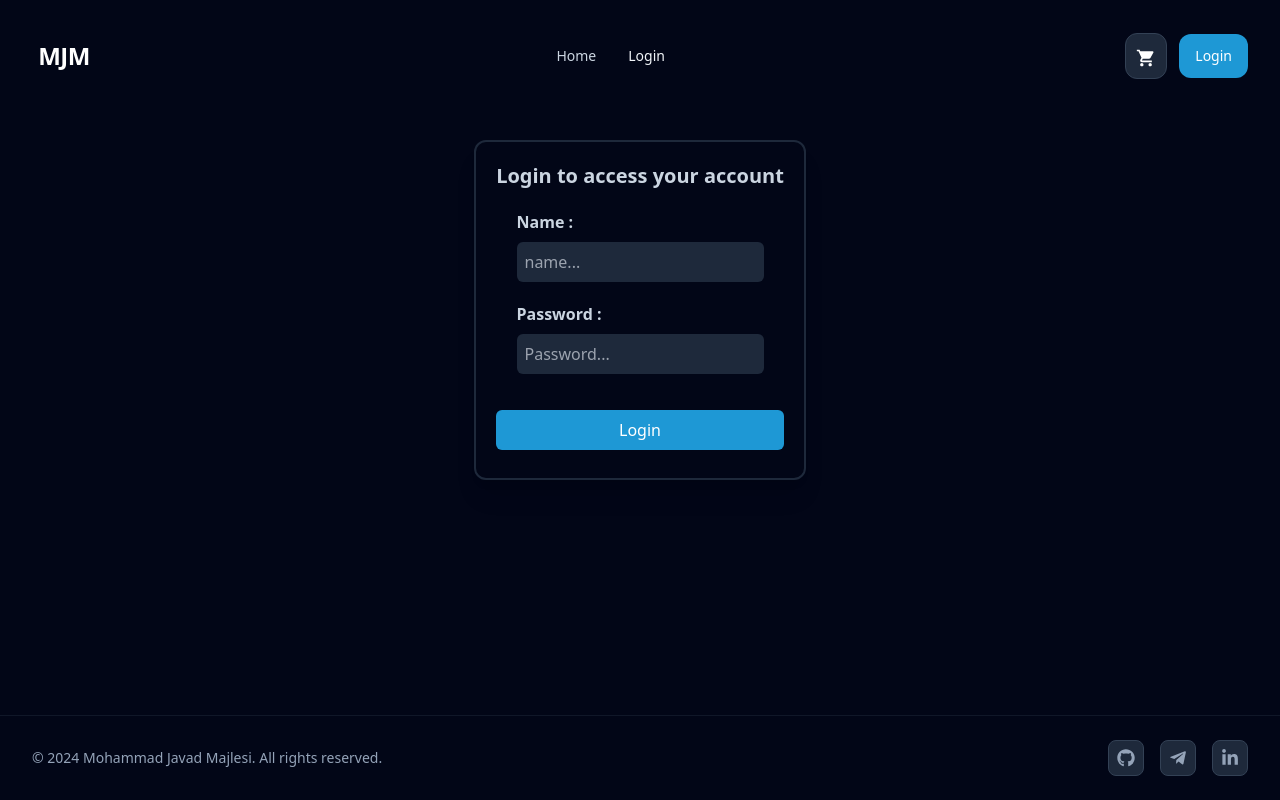
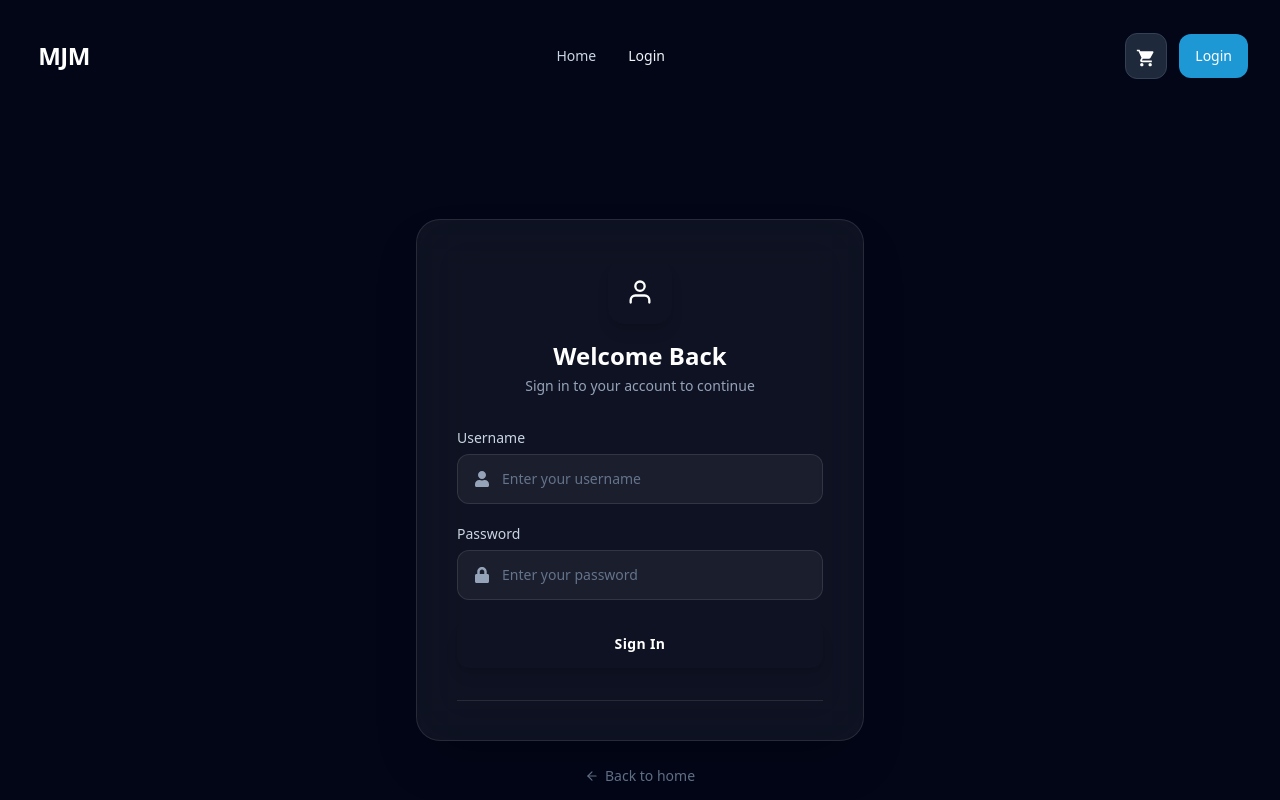
Before and after one commit to mjmajlesi/storeWebsite, a React (Create React App) app: page /storeWebsite/login in a window 1280 px wide. Shown: the top 800 px of the page. Built offline with nearby package versions, Linux system fonts and the light colour scheme.

Commit message:
Redesign Login page and Shopping page

```diff
--- a/src/components/Carts.tsx
+++ b/src/components/Carts.tsx
@@ -1,17 +1,16 @@
 import React, { useEffect, useState } from "react";
+import { motion } from "framer-motion";
 import Button from "./buttons";
 import { ICardItems, useAppContext } from "./AppContext";
 import { IProduct } from "../pages/store";
 import { getProduct } from "../services/api";
 import { Link } from "react-router-dom";
-import { FaPlus } from "react-icons/fa6";
-import { FaMinus } from "react-icons/fa6";
-import { IoIosRemoveCircleOutline } from "react-icons/io";
+import { FaPlus, FaMinus, FaTrash } from "react-icons/fa";
 
 export default function Carts({ id, qty }: ICardItems) {
   const { decrementCardItem, incrementCardItem, removeCardItem } = useAppContext();
-
   const [product, setProduct] = useState<IProduct>();
+  const [isRemoving, setIsRemoving] = useState(false);
 
   useEffect(() => {
     getProduct(id).then((res) => {
@@ -19,55 +18,98 @@ export default function Carts({ id, qty }: ICardItems) {
     });
   }, [id]);
 
+  const handleRemove = () => {
+    setIsRemoving(true);
+    setTimeout(() => {
+      removeCardItem(id);
+    }, 200);
+  };
+
+  const itemPrice = product?.price ?? 0;
+  const lineTotal = itemPrice * qty;
+
   return (
-    <div className="bg-slate-900 rounded-xl p-4 shadow-lg border border-slate-800 flex flex-col sm:flex-row gap-4 items-center sm:items-start">
-      <Link to={`/product/${id}`} className="flex-shrink-0 w-full sm:w-24 h-24 sm:w-28 sm:h-28">
+    <motion.div
+      initial={{ opacity: 0, y: 20 }}
+      animate={{ opacity: 1, y: 0 }}
+      exit={{ opacity: 0, x: -50, scale: 0.95 }}
+      transition={{ duration: 0.3, ease: "easeInOut" }}
+      className="bg-slate-900/60 backdrop-blur-sm border border-slate-800/50 rounded-2xl p-4 transition-all duration-300 hover:border-slate-700/50 hover:bg-slate-800/60"
+    >
+      <div className="flex flex-col sm:flex-row gap-4 items-center">
+        {/* Product Image */}
+        <Link
+          to={`/product/${id}`}
+          className="flex-shrink-0 w-full sm:w-20 h-20 sm:h-24 bg-slate-800/50 rounded-xl overflow-hidden"
+        >
           <img
-          className="w-full h-full object-contain rounded-lg"
+            className="w-full h-full object-contain p-2 transition-transform duration-300 hover:scale-105"
             src={product?.image}
             alt={product?.title ?? "Product image"}
           />
         </Link>
 
-      <div className="flex-1 min-w-0">
+        {/* Product Info */}
+        <div className="flex-1 min-w-0  flex flex-col sm:flex-row sm:items-center sm:justify-between gap-3 w-full">
           <Link to={`/product/${id}`} className="block">
-          <h3 className="font-semibold text-white text-base sm:text-lg truncate">
+            <h3 className="font-semibold text-white text-wrap text-sm sm:text-base truncate pr-2 group-hover:text-brand-400 transition-colors">
               {product?.title}
             </h3>
           </Link>
-        <div className="flex items-center gap-3 mt-3">
+
+          {/* Price & Quantity Controls */}
+          <div className="flex flex-col sm:flex-row sm:items-center gap-3 w-full sm:w-auto">
+            {/* Price */}
+            <div className="text-right sm:text-left w-full sm:w-auto">
+              <p className="text-xs text-slate-500 uppercase tracking-wider mb-1">Unit Price</p>
+              <p className="font-bold text-white">{itemPrice.toFixed(2)}$</p>
+            </div>
+
+            {/* Quantity Controls */}
+            <div className="flex items-center gap-2 bg-slate-800/50 rounded-xl px-3 py-2 border border-slate-700/50">
               <Button
-            className="p-2"
+                className="p-1.5 text-slate-400 hover:text-white hover:bg-slate-700/50 rounded-lg transition-all"
                 onClick={() => incrementCardItem(id)}
                 variant="normal"
                 aria-label="Increase quantity"
               >
-            <FaPlus size={18} />
+                <FaPlus size={16} />
               </Button>
 
-          <span className="w-10 text-center font-mono text-lg text-white">
+              <span className="w-10 text-center font-mono text-base text-white font-medium">
                 {qty}
               </span>
 
               <Button
-            className="p-2"
-            onClick={() => decrementCardItem(id)}
+                className="p-1.5 text-slate-400 hover:text-white hover:bg-slate-700/50 rounded-lg transition-all"
+                onClick={() => qty > 1 && decrementCardItem(id)}
                 variant="normal"
                 aria-label="Decrease quantity"
+                disabled={qty <= 1}
               >
-            <FaMinus size={18} />
+                <FaMinus size={16} />
               </Button>
+            </div>
 
+            {/* Line Total */}
+            <div className="text-right sm:text-left w-full sm:w-auto min-w-[80px]">
+              <p className="text-xs text-slate-500 uppercase tracking-wider mb-1">Total</p>
+              <p className="font-bold text-brand-400 text-lg">{lineTotal.toFixed(2)}$</p>
+            </div>
+
+            {/* Remove Button */}
             <Button
-            className="p-2 ml-auto"
-            variant="danger"
-            onClick={() => removeCardItem(id)}
+              className="p-2 text-slate-500 hover:text-red-400 hover:bg-red-500/10 rounded-lg transition-all ml-auto"
+              onClick={handleRemove}
+              variant="normal"
               aria-label="Remove item"
+              disabled={isRemoving}
             >
-            <IoIosRemoveCircleOutline size={24} />
+              <FaTrash size={18} />
             </Button>
           </div>
         </div>
       </div>
+    </motion.div>
   );
 }
--- a/src/pages/Login.tsx
+++ b/src/pages/Login.tsx
@@ -1,60 +1,151 @@
 import React, { ChangeEvent, useState } from "react";
-import Container from "../components/container";
-import Button from "../components/buttons";
+import { motion } from "framer-motion";
+import { Link } from "react-router-dom";
 import { useAppContext } from "../components/AppContext";
+import { FaUser, FaLock } from "react-icons/fa";
 
 function Login() {
   const { handleLogin } = useAppContext();
-  const [user, setUser] = useState({
-    username: "",
-    password: "",
-  });
+  const [user, setUser] = useState({ username: "", password: "" });
+  const [focusedField, setFocusedField] = useState<string | null>(null);
 
   const handleInputChange = (e: ChangeEvent<HTMLInputElement>) => {
     const { name, value } = e.target;
-    setUser({
-      ...user,
-      [name]: value,
-    });
+    setUser({ ...user, [name]: value });
+  };
+
+  const fadeInUp = {
+    initial: { y: 24, opacity: 0 },
+    animate: { y: 0, opacity: 1 },
   };
 
   return (
-    <Container>
-      <div className="w-fit p-5 mx-auto flex flex-col items-center justify-center gap-5 border-2 border-slate-800 shadow-xl rounded-xl my-9">
-        <h2 className="text-center font-semibold text-xl text-slate-300">Login to access your account</h2>
-        <div className="flex flex-col items-start justify-center gap-2">
-          <label className="font-semibold text-slate-300" htmlFor="name"> Name : </label>
+    <div className="min-h-screen bg-slate-950 flex items-center justify-center px-4 py-12 relative overflow-hidden">
+      {/* Background glow orbs */}
+      <div className="absolute top-1/4 -left-32 w-96 h-96 bg-brand-400/10 rounded-full blur-3xl pointer-events-none" />
+      <div className="absolute bottom-1/4 -right-32 w-96 h-96 bg-brand-500/8 rounded-full blur-3xl pointer-events-none" />
+
+      <motion.div
+        initial="initial"
+        animate="animate"
+        variants={{
+          animate: { transition: { staggerChildren: 0.1 } },
+        }}
+        className="w-full max-w-md relative z-10"
+      >
+        {/* Card */}
+        <motion.div
+          variants={fadeInUp}
+          transition={{ duration: 0.5 }}
+          className="bg-white/5 backdrop-blur-xl border border-white/10 rounded-3xl p-8 sm:p-10 shadow-2xl"
+        >
+          {/* Header */}
+          <motion.div variants={fadeInUp} transition={{ duration: 0.5 }} className="text-center mb-8">
+            <div className="w-16 h-16 mx-auto mb-4 rounded-2xl bg-gradient-to-br from-brand-400 to-brand-600 flex items-center justify-center shadow-lg shadow-brand-500/30">
+              <svg width="28" height="28" viewBox="0 0 24 24" fill="none" stroke="white" strokeWidth="2" strokeLinecap="round" strokeLinejoin="round">
+                <path d="M20 21v-2a4 4 0 0 0-4-4H8a4 4 0 0 0-4 4v2" />
+                <circle cx="12" cy="7" r="4" />
+              </svg>
+            </div>
+            <h1 className="text-2xl font-display font-bold text-white mb-1">Welcome Back</h1>
+            <p className="text-sm text-slate-400">Sign in to your account to continue</p>
+          </motion.div>
+
+          {/* Form */}
+          <form
+            onSubmit={(e) => {
+              e.preventDefault();
+              handleLogin(user.username, user.password);
+            }}
+            className="space-y-5"
+          >
+            {/* Username */}
+            <motion.div variants={fadeInUp} transition={{ duration: 0.5 }}>
+              <label className="block text-sm font-medium text-slate-300 mb-1.5" htmlFor="username">
+                Username
+              </label>
+              <div className={`relative flex items-center rounded-xl border transition-all duration-200 ${
+                focusedField === "username"
+                  ? "border-brand-400 bg-white/5 shadow-lg shadow-brand-500/10"
+                  : "border-white/10 bg-white/5 hover:border-white/20"
+              }`}>
+                <span className="pl-4 text-slate-400">
+                  <FaUser size={16} />
+                </span>
                 <input
-            onChange={handleInputChange}
-            id="name"
+                  id="username"
                   type="text"
-            className="bg-slate-800 p-2 rounded-md"
-            placeholder="name..."
                   name="username"
                   value={user.username}
+                  onChange={handleInputChange}
+                  onFocus={() => setFocusedField("username")}
+                  onBlur={() => setFocusedField(null)}
+                  placeholder="Enter your username"
+                  className="w-full bg-transparent px-3 py-3.5 text-white placeholder-slate-500 text-sm focus:outline-none"
                 />
               </div>
-        <div className="flex flex-col items-start justify-center gap-2">
-          <label className="font-semibold text-slate-300" htmlFor="Password"> Password : </label>
+            </motion.div>
+
+            {/* Password */}
+            <motion.div variants={fadeInUp} transition={{ duration: 0.5 }}>
+              <div className="flex items-center justify-between mb-1.5">
+                <label className="text-sm font-medium text-slate-300" htmlFor="password">
+                  Password
+                </label>
+              </div>
+              <div className={`relative flex items-center rounded-xl border transition-all duration-200 ${
+                focusedField === "password"
+                  ? "border-brand-400 bg-white/5 shadow-lg shadow-brand-500/10"
+                  : "border-white/10 bg-white/5 hover:border-white/20"
+              }`}>
+                <span className="pl-4 text-slate-400">
+                  <FaLock size={16} />
+                </span>
                 <input
-            onChange={handleInputChange}
-            id="Password"
+                  id="password"
                   type="password"
-            className="bg-slate-800 p-2 rounded-md"
-            placeholder="Password..."
                   name="password"
                   value={user.password}
+                  onChange={handleInputChange}
+                  onFocus={() => setFocusedField("password")}
+                  onBlur={() => setFocusedField(null)}
+                  placeholder="Enter your password"
+                  className="w-full bg-transparent px-3 py-3.5 text-white placeholder-slate-500 text-sm focus:outline-none"
                 />
               </div>
-        <Button
-          onClick={() => handleLogin(user.username, user.password)}
-          variant="login"
-          className="block w-full !p-2 mt-4 mb-2"
+            </motion.div>
+
+            {/* Submit */}
+            <motion.div variants={fadeInUp} transition={{ duration: 0.5 }}>
+              <button
+                type="submit"
+                className="w-full py-3.5 rounded-xl bg-gradient-to-r from-brand-400 to-brand-500 text-white font-semibold text-sm tracking-wide hover:from-brand-500 hover:to-brand-600 transition-all duration-200 shadow-lg shadow-brand-500/30 hover:shadow-brand-500/50 active:scale-[0.98]"
               >
-          Login
-        </Button>
+                Sign In
+              </button>
+            </motion.div>
+          </form>
+
+          {/* Divider */}
+          <motion.div variants={fadeInUp} transition={{ duration: 0.5 }} className="relative my-8">
+            <div className="absolute inset-0 flex items-center">
+              <div className="w-full border-t border-white/10" />
             </div>
-    </Container>
+          </motion.div>
+        </motion.div>
+
+        {/* Back to home */}
+        <motion.div variants={fadeInUp} transition={{ duration: 0.5 }} className="text-center mt-6">
+          <Link to="/" className="text-sm text-slate-500 hover:text-slate-300 transition-colors inline-flex items-center gap-1.5">
+            <svg width="14" height="14" viewBox="0 0 24 24" fill="none" stroke="currentColor" strokeWidth="2" strokeLinecap="round" strokeLinejoin="round">
+              <line x1="19" y1="12" x2="5" y2="12" />
+              <polyline points="12 19 5 12 12 5" />
+            </svg>
+            Back to home
+          </Link>
+        </motion.div>
+      </motion.div>
+    </div>
   );
 }
 
```
Lines whose indentation alone changed are shown as unchanged.
